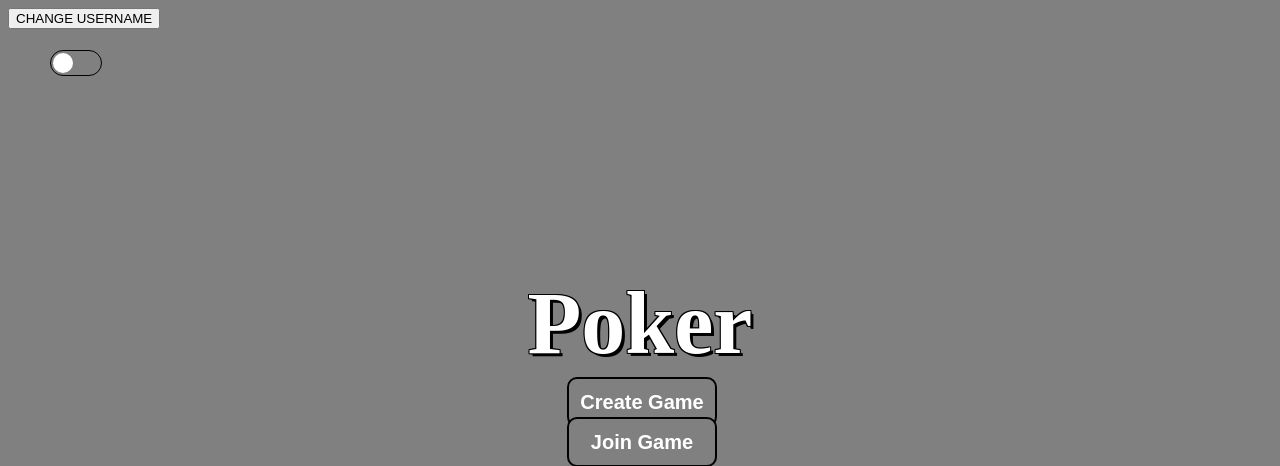
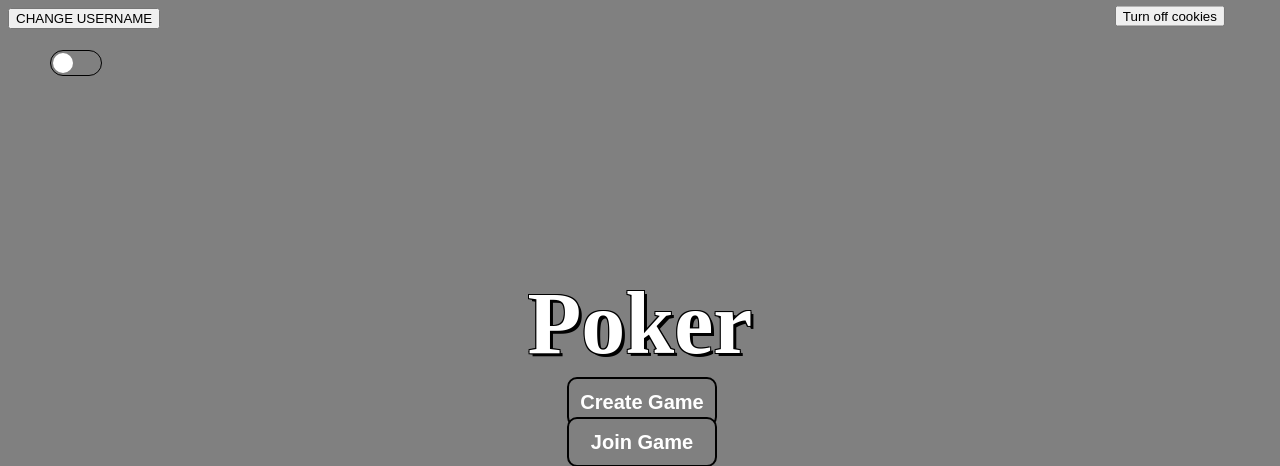
Before and after one commit to Beppewil/Poker, a Node server app: page / in a window 1280 px wide. Shown: the top 466 px of the page. Run offline with Node 20, Linux system fonts and the light colour scheme.

Commit message:
added delete cookies button

```diff
--- a/server/pokerClass.js
+++ b/server/pokerClass.js
@@ -202,7 +202,7 @@ class PokerGame {
       this.i = (this.playerTurn.length > 3) ? 2 : 0;
       this.currentBet = this.blindValue * 2; // Set current bet to double the blind
 
-      this.updateArrow(this.playerTurn[this.i]); // Update the arrow to indicate current player
+      this.updateOutline(this.playerTurn[this.i]); // Update the arrow to indicate current player
       this.io.to(this.roomID).emit("newRound"); // Notify all players of the new round
       this.io.to(this.roomID).emit("updateBet", ['', this.blindValue * 2]); // Update bet information
       this.io.to(this.roomID).emit('updatePot', this.pot); // Update pot information
@@ -317,7 +317,7 @@ class PokerGame {
             this.players[player].socket.emit('playerBet', this.players[player].roundBet); // Notify player of their round bet
           }
         }
-        this.updateArrow(this.playerTurn[this.i]); // Update the arrow to indicate current player
+        this.updateOutline(this.playerTurn[this.i]); // Update the arrow to indicate current player
       }
     } catch (error) {
       // Log error if handling player bet fails
@@ -440,6 +440,7 @@ class PokerGame {
       } else {
         // If not enough players, deal remaining community cards
         this.comCards.push(...this.deck.splice(0, 5 - this.comCards.length)); // Deal remaining community cards
+        this.io.to(this.roomID).emit("nextCards", this.comCards);
         this.roundEnd(); // End the round
       }
     } catch (error) {
@@ -571,8 +572,8 @@ roundEnd() {
   }
 }
 
-  // Method to update the arrow indicating the current player's turn
-  updateArrow(i) {
+  // Method to outline indicating the current player's turn
+  updateOutline(i) {
     try {
       for (let player in this.players) {
         this.players[player].socket.emit("moveArrow", i, this.players[player].playerNum); // Notify players of the current turn
--- a/views/home.ejs
+++ b/views/home.ejs
@@ -26,6 +26,8 @@
 
   <label for="change-username-button" id="username-label"></label>
   <button id="change-username-button">CHANGE USERNAME</button>
+
+  <button id="delete-cookies-button">Turn off cookies</button>
 
 
   <!-- Button to show the create game form -->
@@ -78,7 +80,7 @@
   <script src="/socket.io/socket.io.js" defer></script>
   <!-- Main script for handling interactions -->
   <script type="module" defer>
-    import { socket, setCookie, getCookie, checkCookie } from './socket.js';
+    import { socket, setCookie, getCookie, checkCookie, deleteCookie } from './socket.js';
 
     // Toggle the create game form
     const createGame = document.getElementById('createGame');
@@ -237,6 +239,16 @@
     }
     document.getElementById("username-label").textContent = getCookie("username") || "";
 
+    const DELETE_COOKIES = document.getElementById('delete-cookies-button')
+
+    DELETE_COOKIES.addEventListener('click', cookieDeletion)
+
+    function cookieDeletion() {
+      deleteCookie('username');
+      document.getElementById("username-label").textContent = getCookie("username") || "";
+    }
+
+
   </script>
 </body>
 </html>
--- a/views/playerActions.js
+++ b/views/playerActions.js
@@ -1,6 +1,6 @@
 // Import necessary modules
 import * as script from '/views/script.js'; // Import all functions/objects from script.js
-import { socket, getCookie, checkCookie, setCookie } from '/views/socket.js'; // Import the socket connection from socket.js
+import { socket, getCookie, checkCookie, setCookie, deleteCookie } from '/views/socket.js'; // Import the socket connection from socket.js
 
 // Event Listeners for game actions
 var call = document.getElementById("call"); // Get the "Call" button
--- a/views/socket.js
+++ b/views/socket.js
@@ -22,6 +22,10 @@ function getCookie(cname) {
   return "";
 }
 
+function deleteCookie(cname) {
+  document.cookie = cname + "=; expires=Thu, 01 Jan 1970 00:00:00 UTC; path=/;";
+}
+
 function checkCookie() {
   let user = getCookie("username");
   if (user != "") {
@@ -32,4 +36,4 @@ function checkCookie() {
 }
 
 
-export { socket, setCookie, getCookie, checkCookie }
+export { socket, setCookie, getCookie, deleteCookie, checkCookie }
--- a/views/style.css
+++ b/views/style.css
@@ -997,6 +997,12 @@ audio[id^="remote-audio-"] {
   font-size: 18px;
 }
 
+#delete-cookies-button {
+  position: absolute;
+  right: 0%;
+  top: 2%;
+  transform: translate(-50%, -50%);
+}
 
 
 
```
